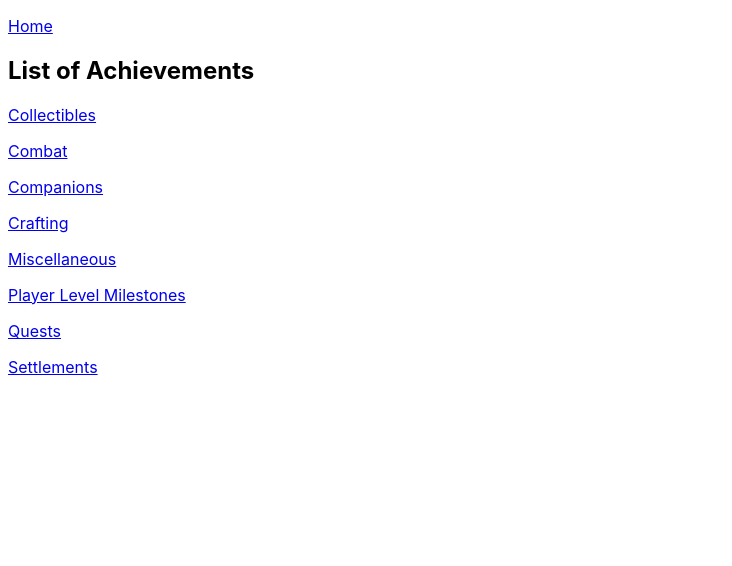
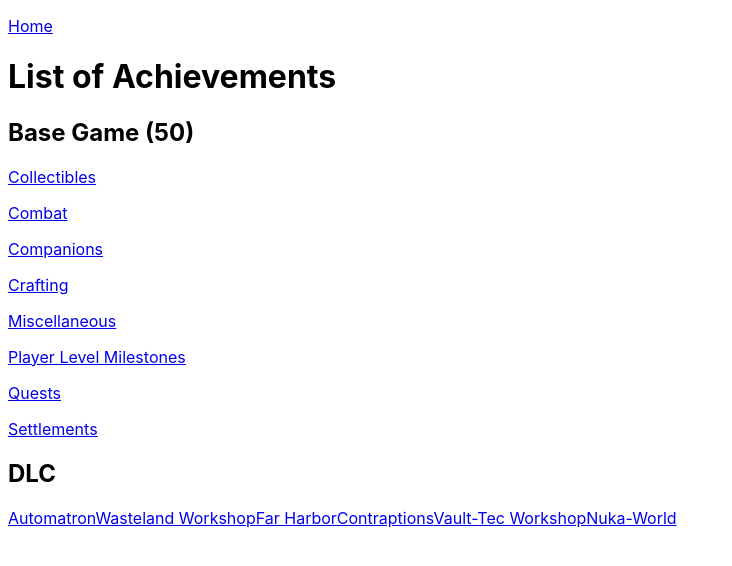
Before and after one commit to snaramirez872/fanmade-fallout4-game-guide, a React (Vite) app: page /achievement-guides in a window 1280 px wide. Shown: the top 566 px of the page, without its empty margins (0-732 px from the left). Built offline with nearby package versions, Linux system fonts and the light colour scheme.

Commit message:
clean ups

```diff
--- a/src/components/achievements/AchievementHome.jsx
+++ b/src/components/achievements/AchievementHome.jsx
@@ -7,8 +7,9 @@
             <Link to='/'>
                 <p>Home</p>
             </Link>
-            <section className='achieve-types'>
-                <h1>List of Achievements</h1>
+            <h1>List of Achievements</h1>
+            <section className='base-list'>
+                <h2>Base Game (50)</h2>
                 <Link to='/achievement-guides/collectibles'>
                     <p>Collectibles</p>
                 </Link>
@@ -34,6 +35,15 @@
                     <p>Settlements</p>
                 </Link>
             </section>
+            <section className='dlc-list'>
+                <h2>DLC</h2>
+                <a href='#'>Automatron</a>
+                <a href='#'>Wasteland Workshop</a>
+                <a href='#'>Far Harbor</a>
+                <a href='#'>Contraptions</a>
+                <a href='#'>Vault-Tec Workshop</a>
+                <a href='#'>Nuka-World</a>
+            </section>
         </div>
     );
 }
--- a/src/components/achievements/CollectibleA.jsx
+++ b/src/components/achievements/CollectibleA.jsx
@@ -25,7 +25,7 @@
                 <p>Also scattered throughout the Commonwealth are various Comic Books and Magazines that reward the player with permanent effects and stat buffs when picked up.</p>
             </section>
             <section className='main'>
-                <h1>Collectible Milestones</h1>
+                <h1>Collectibles</h1>
                 <Table dat={collectibles} />
                 <Disclaimer />
             </section>
--- a/src/components/achievements/CombatA.jsx
+++ b/src/components/achievements/CombatA.jsx
@@ -23,7 +23,7 @@
                 <p>The Wasteland featured in the Fallout universe plays host to many NPCs and Irradiated Creatures. Some of which start fights with the player. You can also start the fights with them, but do so carefully.</p>
             </section>
             <section className='main'>
-                <h1>Combat Milestones</h1>
+                <h1>Combat</h1>
                 <Table dat={combat} />
                 <Disclaimer />
             </section>
--- a/src/components/achievements/CompanionA.jsx
+++ b/src/components/achievements/CompanionA.jsx
@@ -21,7 +21,7 @@
                 <p>Like the other Fallout games, Fallout 4 offers a companion system. Each companion has a unique personality and they gain or lose affinity based on the player's actions and responses in dialogue. This takes the place of the Karma system that was present in previous games.</p>
             </section>
             <section className='main'>
-                <h1>Companion Milestones</h1>
+                <h1>Companions</h1>
                 <Table dat={companion} />
                 <Disclaimer />
             </section>
--- a/src/components/achievements/CraftingA.jsx
+++ b/src/components/achievements/CraftingA.jsx
@@ -32,7 +32,7 @@
                 </ul>
             </section>
             <section className='main'>
-                <h1>Crafting Milestones</h1>
+                <h1>Crafting</h1>
                 <Table dat={crafting} />
                 <Disclaimer />
             </section>
```
